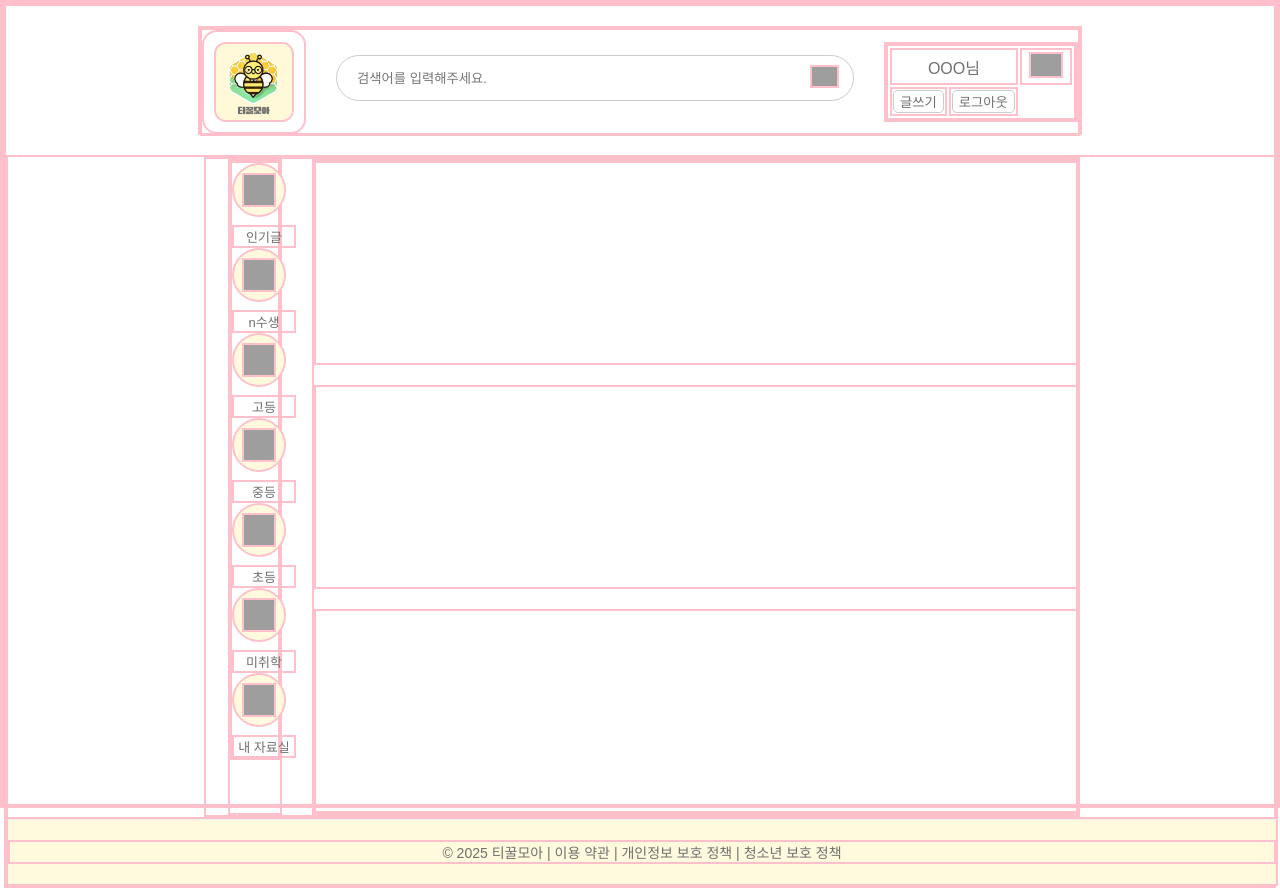
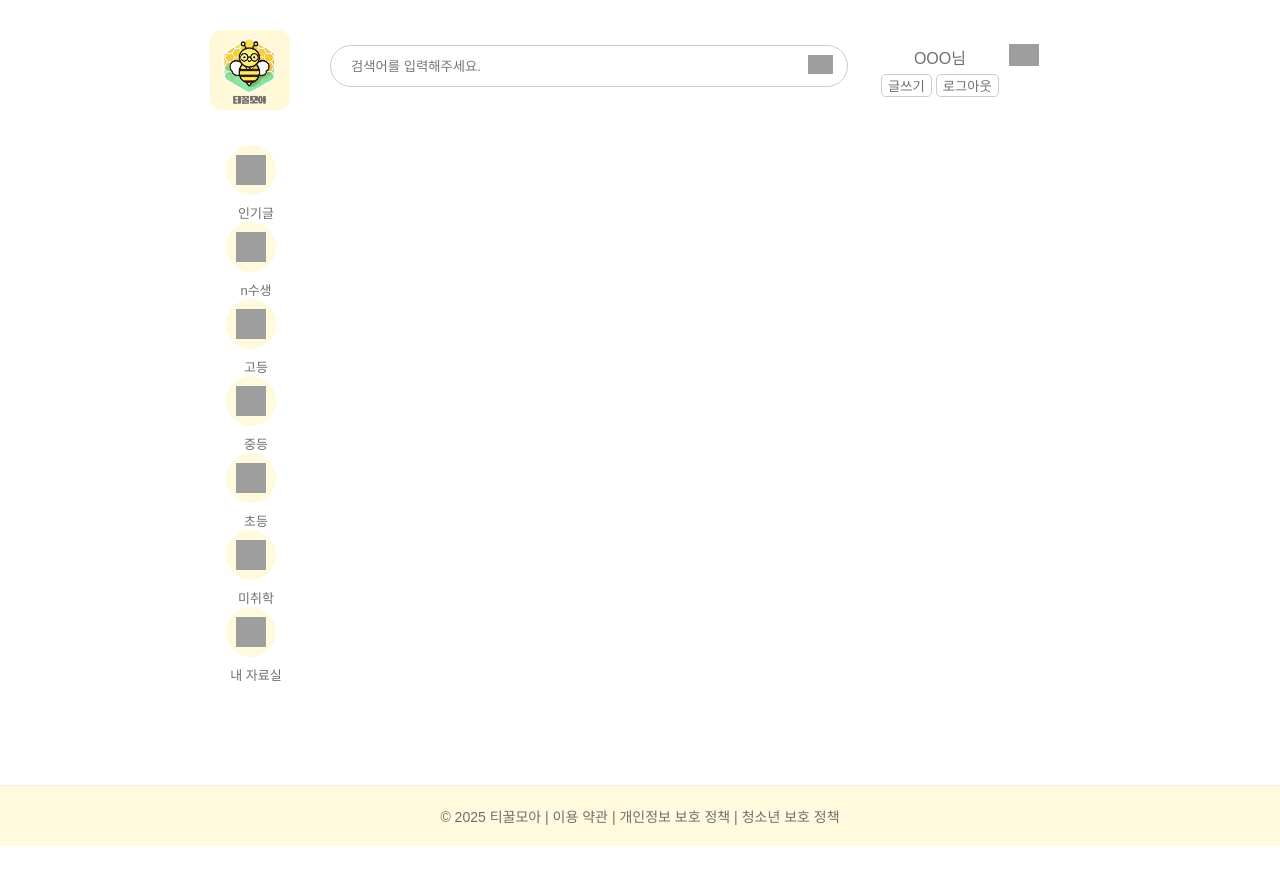
Before and after one commit to hoonee-math/Teachers_2_Market, a Java web app: page / in a window 1280 px wide. After the commit the page ends 846 px from the top, so only its background shows below. Run offline with Tomcat 11, a stand-in JSP engine, Linux system fonts and the light colour scheme; grey boxes are pictures that could not be loaded.

Commit message:
gh/개선/기본 ui css 분리 index 코드 정리

```diff
--- a/src/main/webapp/WEB-INF/views/common/sidebar.jsp
+++ b/src/main/webapp/WEB-INF/views/common/sidebar.jsp
@@ -4,7 +4,6 @@
 <%@ taglib prefix="fmt" uri="http://java.sun.com/jsp/jstl/fmt"%>
 <%@ taglib prefix="fn" uri="http://java.sun.com/jsp/jstl/functions"%>
 <c:set var="path" value="${pageContext.request.contextPath}" />
-<link rel="stylesheet" href="${pageContext.request.contextPath }/resources/css/common/sidebar.css">
 
 <div class="side-container" style="width:50px">
 	<div class="container">
--- a/src/main/webapp/index.jsp
+++ b/src/main/webapp/index.jsp
@@ -4,6 +4,7 @@
 <%@ taglib prefix="c" uri="http://java.sun.com/jsp/jstl/core" %>
 <%@ taglib prefix="fmt" uri="http://java.sun.com/jsp/jstl/fmt" %>
 <%@ taglib prefix="fn" uri="http://java.sun.com/jsp/jstl/functions" %>
+<c:set var="path" value="${pageContext.request.contextPath}"/>
 
 <!DOCTYPE html>
 <html lang="ko">
@@ -14,69 +15,15 @@
 	<title>티꿀모아</title>
 
 	<!-- 2. 공통 CSS -->
-	<link rel="stylesheet" href="${pageContext.request.contextPath }/resources/css/common/header.css">
+	<link rel="stylesheet" href="${path }/resources/css/common/layout.css">
+	<link rel="stylesheet" href="${path }/resources/css/common/header.css">
+	<link rel="stylesheet" href="${path }/resources/css/common/sidebar.css">
+	<link rel="stylesheet" href="${path }/resources/css/common/footer.css">
 	<!-- 3. 컴포넌트 CSS -->
 	<!-- 4. 페이지별 CSS -->
 	<!-- 5. 외부 라이브러리 -->
 	<script src="https://code.jquery.com/jquery-3.7.1.min.js"></script>
 
-	<!-- head 영역에 들어갈 style -->
-	<style>
-	/* 전체 레이아웃 설정 */
-	*{
-		border: 2px solid pink
-	}
-	#wrap {
-	    min-height: 100vh;
-	    display: flex;
-	    flex-direction: column;
-	}
-
-	/* main 영역 전체 스타일 */
-	.main {
-	    width: 100%;
-	    flex: 1; /* footer를 위한 공간 확보 */
-	}
-
-	/* main 컨테이너 - header와 동일한 너비(880px) 유지 */
-	.main-container {
-	    width: 850px;
-	    margin: 0 auto;
-	    display: flex;
-	    gap: 30px; /* sidebar와 콘텐츠 사이 간격 조정 */
-	    padding-left: 22px; /* sidebar를 살짝 오른쪽으로 이동 */
-	}
-
-	/* 메인 콘텐츠 영역 */
-	.main-content {
-	    flex: 1;
-	    display: flex;
-	    flex-direction: column;
-	    gap: 20px; /* 섹션 간 간격 */
-	}
-
-	/* 각 섹션 스타일 */
-	.main-section {
-	    width: 100%;
-	    min-height: 200px; /* 임시 높이 - 실제 콘텐츠에 맞게 조정 필요 */
-	}
-
-	/* footer 스타일 */
-	footer {
-	    width: 100%;
-	    padding: 20px 0;
-	    margin-top: auto; /* 컨텐츠가 적을 때 하단에 고정 */
-	    background-color: #fffadd;
-	    border-top: 1px solid #eee;
-	    text-align: center;
-	    font-size: 14px;
-	    color: #6f6f6f;
-	}
-
-	footer p {
-	    margin: 0;
-	}
-	</style>
 </head>
 <body>
 <!-- 콘텐츠 영역 -->
@@ -142,14 +89,10 @@
 </main>
 
       <!-- 푸터 include -->
-
-
-
-
 <footer class="footer footer-contnet">
 	<p>© 2025 티꿀모아 | 이용 약관 | 개인정보 보호 정책 | 청소년 보호 정책</p>
 </footer>
-
+<!-- wrap 태그 종료 -->
 </div>
 
 <!-- 6. 공통 JavaScript -->
--- /dev/null
+++ b/src/main/webapp/resources/css/common/footer.css
@@ -0,0 +1,17 @@
+@charset "UTF-8";
+
+/* footer 스타일 */
+footer {
+    width: 100%;
+    padding: 20px 0;
+    margin-top: auto; /* 컨텐츠가 적을 때 하단에 고정 */
+    background-color: #fffadd;
+    border-top: 1px solid #eee;
+    text-align: center;
+    font-size: 14px;
+    color: #6f6f6f;
+}
+
+footer p {
+    margin: 0;
+}
--- a/src/main/webapp/resources/css/common/header.css
+++ b/src/main/webapp/resources/css/common/header.css
@@ -6,6 +6,11 @@
     padding: 0;
     height: 100vh;
     background-color: white;
+}
+#wrap {
+    min-height: 100vh;
+    display: flex;
+    flex-direction: column;
 }
 .header {
     margin: 20px auto;
--- /dev/null
+++ b/src/main/webapp/resources/css/common/layout.css
@@ -0,0 +1,40 @@
+@charset "UTF-8";
+
+/* 전체 레이아웃 설정 */
+*{
+	/* border: 2px solid pink */
+}
+#wrap {
+    min-height: 100vh;
+    display: flex;
+    flex-direction: column;
+}
+
+/* main 영역 전체 스타일 */
+.main {
+    width: 100%;
+    flex: 1; /* footer를 위한 공간 확보 */
+}
+
+/* main 컨테이너 - header와 동일한 너비(880px) 유지 */
+.main-container {
+    width: 850px;
+    margin: 0 auto;
+    display: flex;
+    gap: 30px; /* sidebar와 콘텐츠 사이 간격 조정 */
+    padding-left: 22px; /* sidebar를 살짝 오른쪽으로 이동 */
+}
+
+/* 메인 콘텐츠 영역 */
+.main-content {
+    flex: 1;
+    display: flex;
+    flex-direction: column;
+    gap: 20px; /* 섹션 간 간격 */
+}
+
+/* 각 섹션 스타일 */
+.main-section {
+    width: 100%;
+    min-height: 200px; /* 임시 높이 - 실제 콘텐츠에 맞게 조정 필요 */
+}
```
Lines whose indentation alone changed are shown as unchanged.
